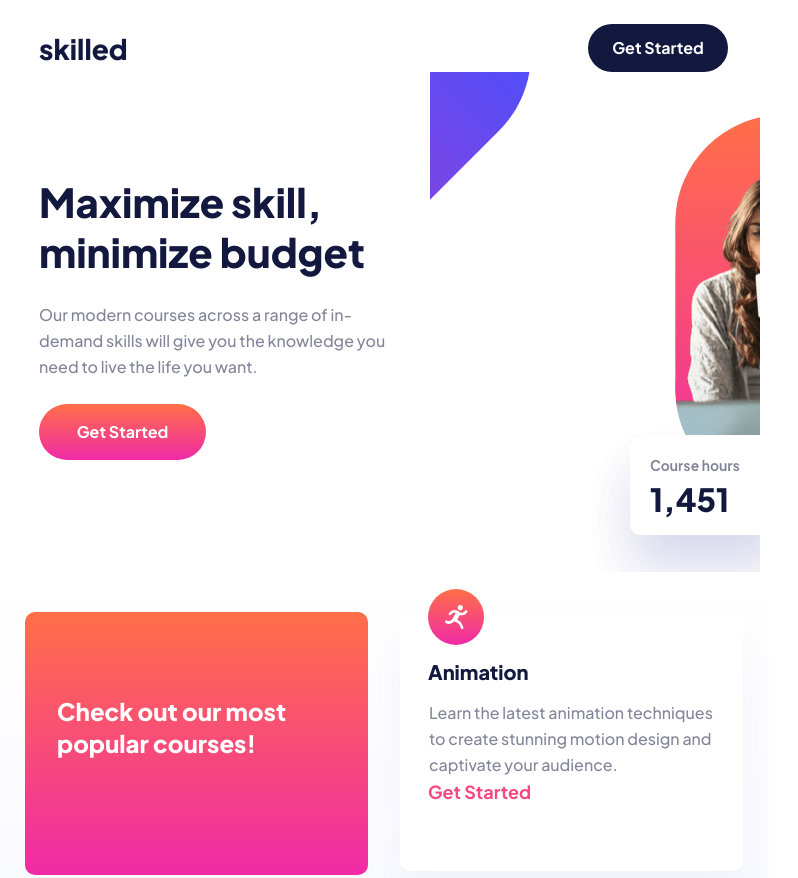
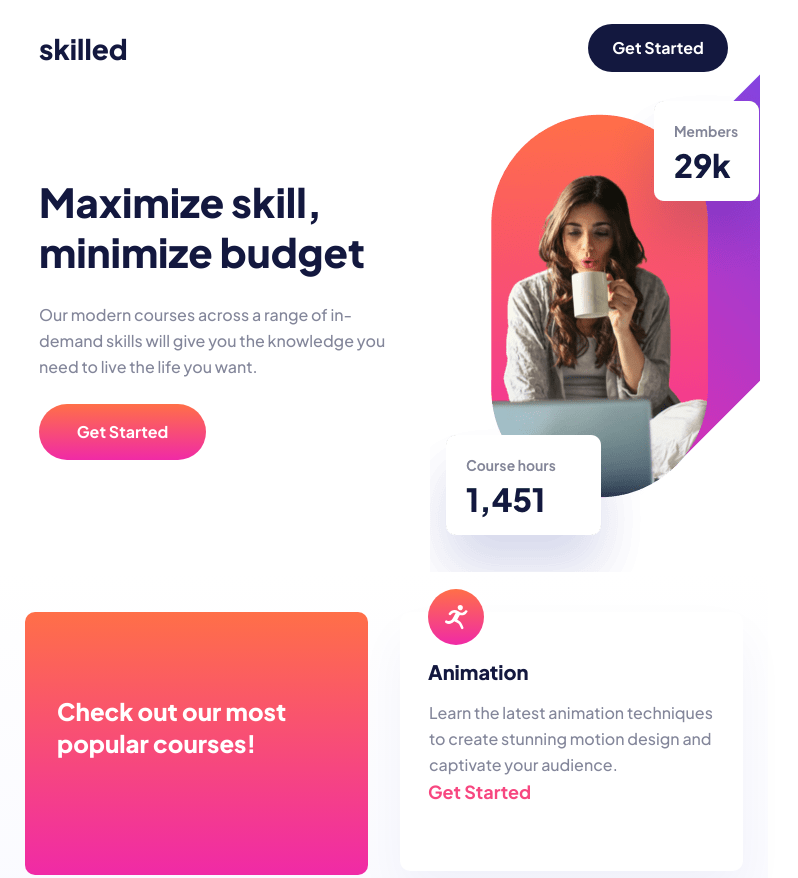
Before and after one commit to CHIKVILADZE/skill, a plain HTML site: page index.html in a window 1280 px wide. Shown: the top 878 px of the page, without its empty margins (0-798 px from the left). Drawn offline with Linux system fonts and the light colour scheme.

Commit message:
some changes

```diff
--- a/style.css
+++ b/style.css
@@ -338,7 +338,7 @@ footer{
   width:330px;
   height:500px;
   background-image:url(icons/image-hero-tablet.png);
-  background-position:right 23vh bottom 84vh;
+  background-position:right 46vh bottom 84vh;
   overflow: hidden;
  }
  .title{
```
Also changed, not shown: index.html (+1 -1 lines).
